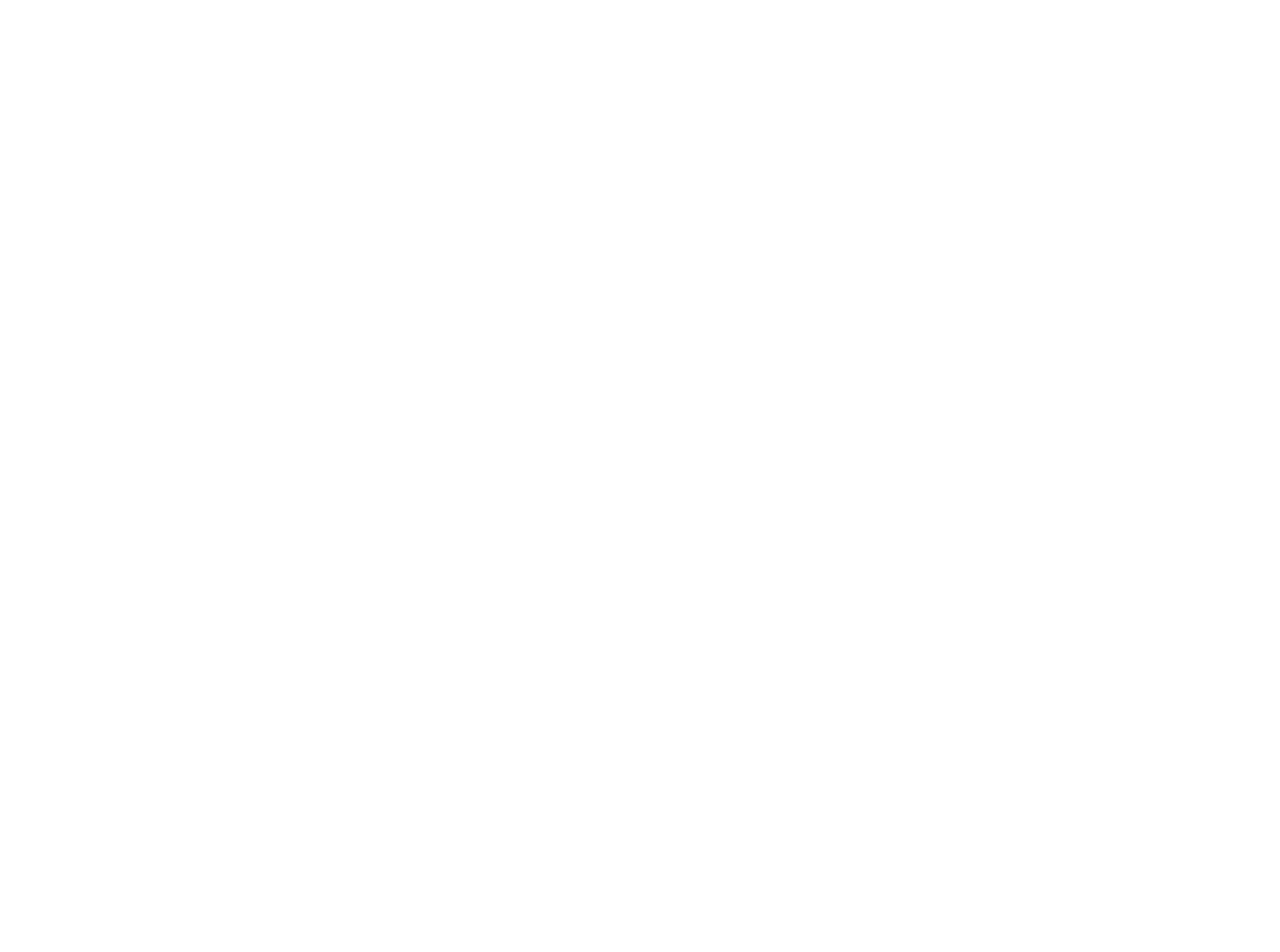
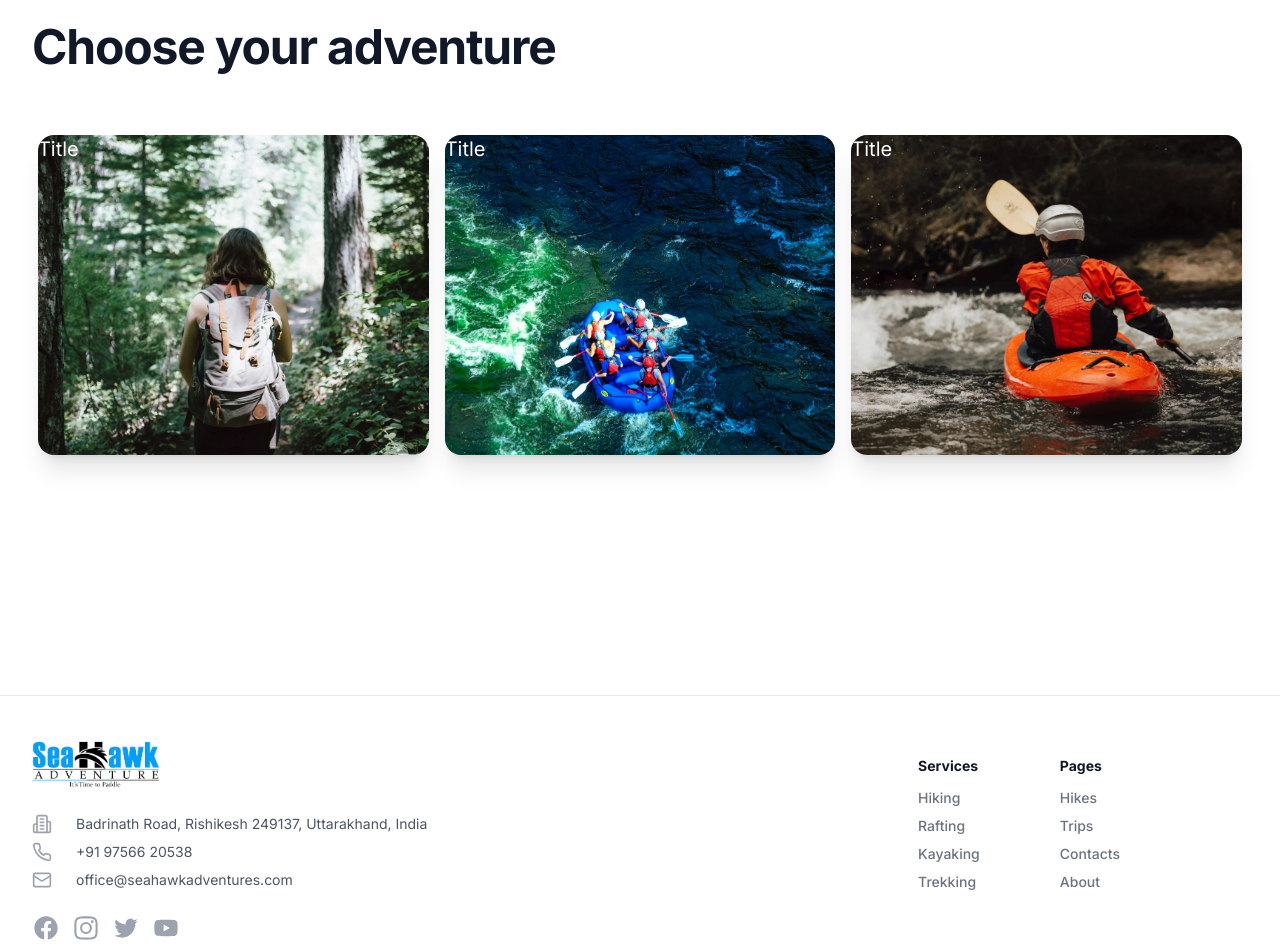
Before and after one commit to in-deepaknegi/seahawkadventures, a Next.js app: page /explore in a window 1280 px wide. Shown: the part 140-1092 px from the top of the page. Before the commit the page ends 800 px from the top, so only its background shows below. Built offline with nearby package versions, Linux system fonts and the light colour scheme.

Commit message:
added hero - explore page

```diff
--- a/app/explore/page.tsx
+++ b/app/explore/page.tsx
@@ -1,5 +1,8 @@
 import React from 'react'
 import type { Metadata } from 'next'
+import Navbar from '@/components/Navbar'
+import Footer from '@/components/Footer'
+import Hero from '@/components/explore/Hero'
 
 export const metadata: Metadata = {
     title: 'Explore',
@@ -8,9 +11,11 @@ export const metadata: Metadata = {
 
 const page = () => {
     return (
-        <div>
-            Explore
-        </div>
+        <>
+            <Navbar />
+            <Hero />
+            <Footer />
+        </>
     )
 }
 
--- a/components/Footer.jsx
+++ b/components/Footer.jsx
@@ -4,7 +4,7 @@ import Logo from '@/public/logo.jpg';
 
 const Footer = () => {
     return (
-        <footer className='relative pt-10 pb-4 border-t border-gray-300'>
+        <footer className='relative pt-10 pb-4 border-t border-gray-200'>
             <div className='mx-auto px-6 lg:px-8'>
                 <div className='mb-6 sm:flex sm:justify-between'>
                     <div>
@@ -31,7 +31,7 @@ const Footer = () => {
                             <div className='flex gap-6'>
                                 <svg xmlns="http://www.w3.org/2000/svg" width="20" height="20" viewBox="0 0 24 24" fill="none" stroke="currentColor" strokeWidth="2" strokeLinecap="round" strokeLinejoin="round" className='text-gray-400 my-auto'><rect width="20" height="16" x="2" y="4" rx="2"></rect><path d="m22 7-8.97 5.7a1.94 1.94 0 0 1-2.06 0L2 7"></path></svg>
                                 <div>
-                                    <a href="mailto:anjaanbackpackers@gmail.com">travel@seahawkadventures.com</a>
+                                    <a href="mailto:office@seahawkadventures.com">office@seahawkadventures.com</a>
                                 </div>
                             </div>
                         </div>
--- a/components/contact/Form.jsx
+++ b/components/contact/Form.jsx
@@ -67,8 +67,8 @@ const Form = () => {
                                     <div className='text-lg text-gray-900'>Email</div>
                                 </div>
 
-                                <a href="mailto:anjaanbackpackers@gmail.com" className='ml-12 text-[0.925rem]'>
-                                    travel@seahawkadventures.com
+                                <a href="mailto:office@seahawkadventures.com" className='ml-12 text-[0.925rem]'>
+                                    office@seahawkadventures.com
                                 </a>
                             </div>
                         </div>
--- /dev/null
+++ b/components/explore/Hero.jsx
@@ -0,0 +1,62 @@
+import React from 'react'
+import Image from 'next/image'
+import Hero1 from '@/public/hiking1.WEBP'
+import Hero2 from '@/public/rafting3.WEBP'
+import Hero3 from '@/public/kayak1.WEBP'
+
+const gallery = [
+    {
+        id: 1,
+        imageSrc: Hero1,
+        href: '/explore/rafting',
+    },
+    {
+        id: 2,
+        imageSrc: Hero2,
+        href: '/explore/rafting',
+    },
+    {
+        id: 3,
+        imageSrc: Hero3,
+        href: '/explore/kayaking',
+    },
+]
+const Hero = () => {
+    return (
+        <>
+            <section className='bg-white px-6 py-24 lg:py-12 lg:px-8'>
+                <div className='max-w-2xl text-left'>
+                    <h2 className='mt-2 text-4xl font-bold tracking-tight text-gray-900 sm:text-5xl'>
+                        Choose your adventure
+                    </h2>
+                    {/* <p className='mt-6 text-lg leading-8 text-gray-600'>
+                        Anim aute id magna aliqua ad ad non deserunt sunt. Qui irure qui lorem cupidatat commodo. Elit sunt amet fugiat veniam occaecat fugiat aliqua.
+                    </p> */}
+                </div>
+                <div className='mt-16 flex justify-center items-center gap-4 mx-auto max-w-7xl'>
+                    {gallery.map((item) => (
+                        <figure
+                            key={item.id}
+                            className='relative isolate left-0 w-24 h-[20rem] rounded-2xl overflow-hidden transition-all ease-in-out duration-700 shadow-xl flex-[0.33] hover:flex-[2] hover:cursor-pointer hover:rounded-xl'>
+                            <Image
+                                src={item.imageSrc}
+                                alt='hero-image-1'
+                                className='absolute inset-0 -z-10 h-[20rem] object-cover'
+                            />
+                            <a href={item.href} className='text-xl text-white'>
+                                <span className='absolute inset-0'></span>
+                                Title
+                            </a>
+                        </figure>
+                    ))}
+                </div>
+            </section>
+            <section className='relative isolate px-6 py-24 lg:px-8'>
+
+            </section>
+        </>
+
+    )
+}
+
+export default Hero
```
